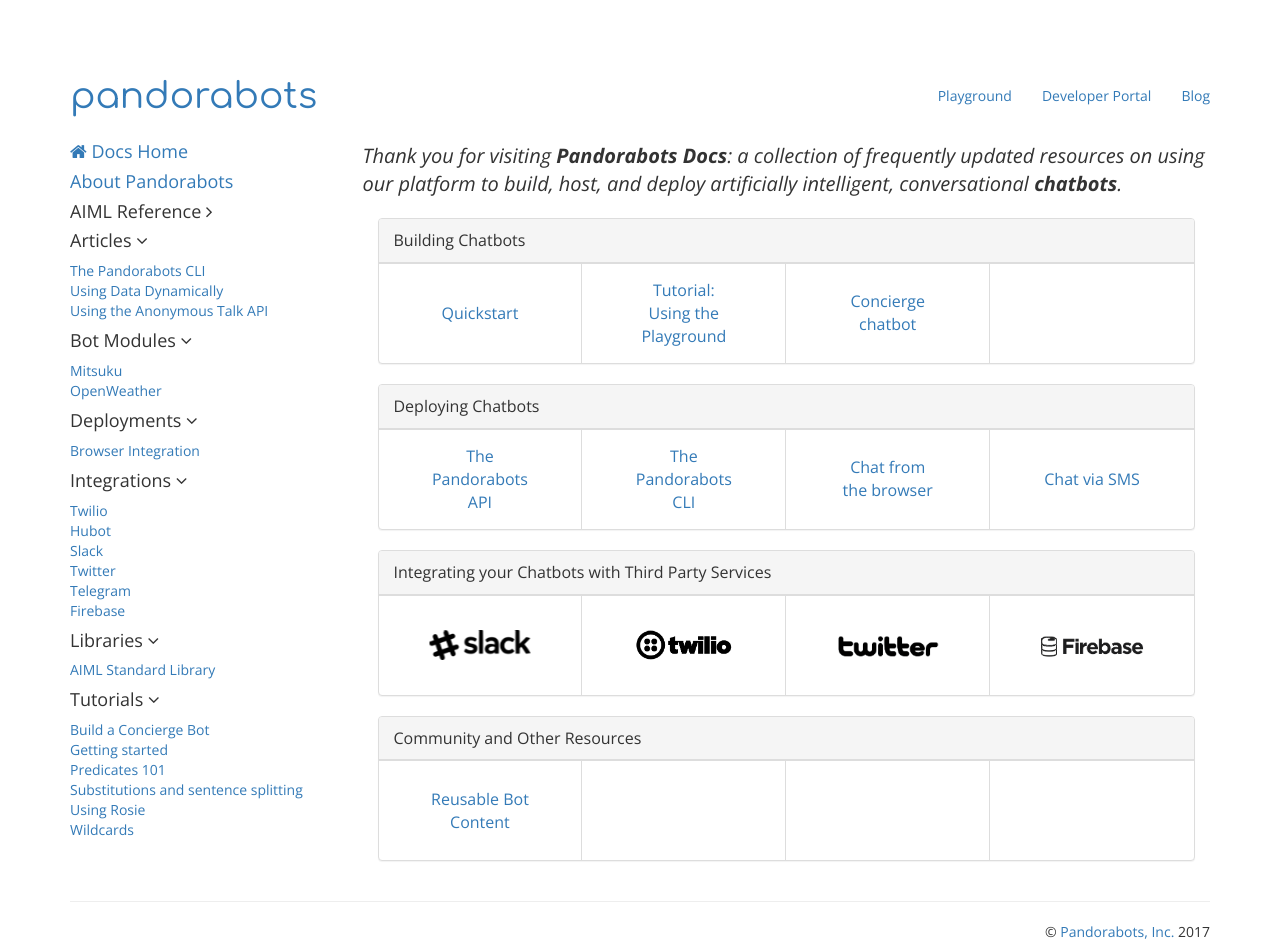
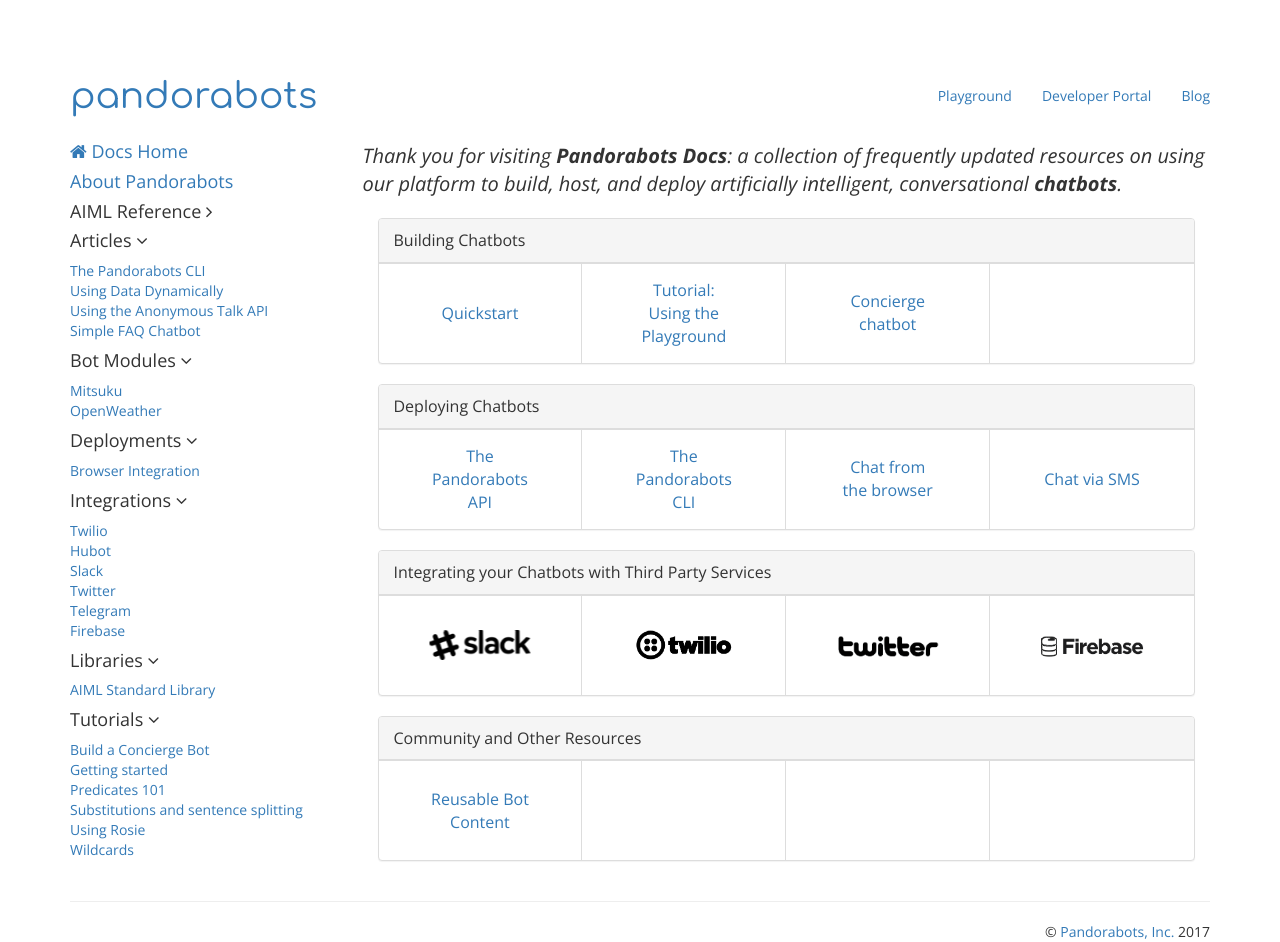
Before and after one commit to pandorabots/pandorabots.github.io, a Jekyll site: the page built from index.html, in a window 1280 px wide. Built offline with Jekyll 4.4.1, drawn with Linux system fonts in a browser that asks for light colours.

Commit message:
Publishing article on Docs

```diff
--- a/_articles/simplefaqprocess.md
+++ b/_articles/simplefaqprocess.md
@@ -1,3 +1,9 @@
+---
+layout: default
+title: Simple FAQ Chatbot
+---
+
+
 # Developing a simple FAQ chatbot in AIML
 
 A Frequently Asked Questions (FAQ) chatbot connected to a messaging platform or to your website, is a great use case for a Pandorabot. We've come up with an approach to build a quick FAQ chatbot. The purpose of this article is to step you through the thought process of this approach for a limited set of FAQs.
```
